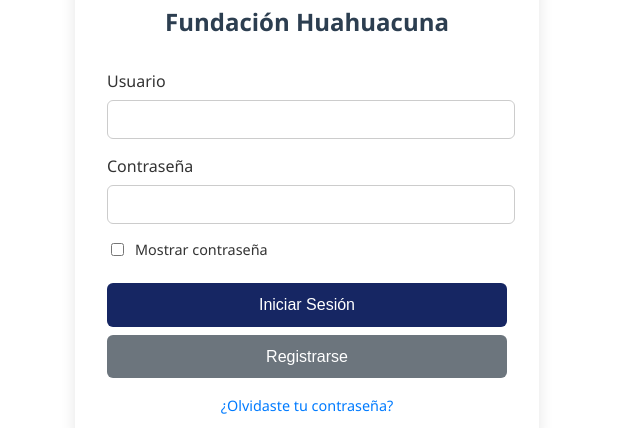
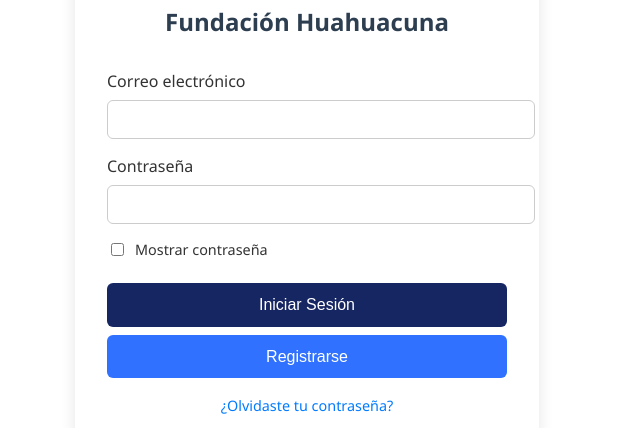
Before and after one commit to Julianaramirez939/HUAHUACUNA-REPOSITORIO, an Angular app: page / in a window 1280 px wide. Shown: the part 317-745 px from the top of the page, without its empty margins (333-973 px from the left). Built offline with nearby package versions, Linux system fonts and the light colour scheme.

Commit message:
Correción del login, en el css y ts (validación del correo electrónico y depuración del código css)

```diff
--- a/src/app/components/login/login.component.css
+++ b/src/app/components/login/login.component.css
@@ -1,13 +1,13 @@
-/* Contenedor principal centrado */
 .login-container {
   max-width: 400px;
   margin: 60px auto;
   padding: 2rem;
-  background-color: #ffffff;
+  background-color: #fff;
   box-shadow: 0 0 15px rgba(0, 0, 0, 0.1);
   border-radius: 12px;
   font-family: "Segoe UI", sans-serif;
 }
+
 .login-logo {
   width: 210px;
   height: 210px;
@@ -15,8 +15,6 @@
   margin: 0 auto;
 }
 
-
-/* Título */
 .login-title {
   text-align: center;
   margin-bottom: 2rem;
@@ -24,7 +22,6 @@
   font-size: 1.5rem;
 }
 
-/* Etiquetas */
 label {
   display: block;
   margin-bottom: 0.5rem;
@@ -32,10 +29,9 @@ label {
   font-weight: 500;
 }
 
-/* Inputs */
 input[type="text"],
 input[type="password"] {
-  width: 95%;
+  width: 100%;
   padding: 0.6rem 0.8rem;
   margin-bottom: 1rem;
   border: 1px solid #ccc;
@@ -49,7 +45,6 @@ input:focus {
   outline: none;
 }
 
-/* Checkbox mostrar contraseña */
 .show-password-checkbox {
   display: flex;
   align-items: center;
@@ -58,34 +53,33 @@ input:focus {
   margin-bottom: 1rem;
 }
 
-/* Botones */
-button {
+.btn-login,
+.btn-register {
   width: 100%;
   padding: 0.8rem;
   margin-top: 0.5rem;
   border: none;
   border-radius: 6px;
-  background-color: #007bff;
   color: white;
   font-size: 1rem;
   cursor: pointer;
   transition: background-color 0.3s ease;
 }
 
-button:hover {
-  background-color: #0056b3;
+.btn-login {
+  background-color:  #162663;
+}
+.btn-login:hover {
+  background-color:  #225a9b;
 }
 
-/* Segundo botón (registro) */
 .btn-register {
-  background-color: #6c757d;
+  background-color: #3072ffff;
+}
+.btn-register:hover {
+  background-color: #298dffff;
 }
 
-.btn-register:hover {
-  background-color: #5a6268;
-}
-
-/* Mensajes de error */
 .input-error {
   border-color: #dc3545;
 }
@@ -97,7 +91,6 @@ button:hover {
   margin-bottom: 0.75rem;
 }
 
-/* Link "¿Olvidaste tu contraseña?" */
 .forgot-password {
   margin-top: 1rem;
   text-align: center;
@@ -112,27 +105,3 @@ button:hover {
 .forgot-password a:hover {
   text-decoration: underline;
 }
-
-.btn-register-submit {
-  width: fit-content;
-  min-width: 140px;
-  display: block;
-  margin: 0 auto 1rem auto;
-  padding: 0.75rem 1.5rem;
-  background-color: #162663;
-  color: white;
-  border: none;
-  border-radius: 0.375rem;
-  font-weight: 600;
-  font-size: 1rem;
-  cursor: pointer;
-  transition: background-color 0.3s ease;
-}
-
-.btn-register-submit:hover {
-  background-color: #1e3a8a;
-}
-
-.btn-login {
-  background-color: #162663;
-}
--- a/src/app/components/login/login.component.html
+++ b/src/app/components/login/login.component.html
@@ -16,7 +16,7 @@
   >
     <!-- USUARIO -->
     <div class="form-group">
-      <label for="email" class="login-label">Usuario</label>
+      <label for="email" class="login-label">Correo electrónico</label>
       <input
         type="text"
         id="email"
@@ -34,6 +34,14 @@
         role="alert"
       >
         El usuario es obligatorio.
+      </p>
+
+      <p
+        *ngIf="f['email'].touched && f['email'].hasError('pattern')"
+        class="error-message"
+        role="alert"
+      >
+        El usuario debe ser una dirección de correo válida.
       </p>
     </div>
 
@@ -70,16 +78,21 @@
     </div>
 
     <!-- BOTONES -->
+   <button
+  type="submit"
+  class="btn-login"
+  [disabled]="formularioLogin.invalid"
+  [attr.aria-disabled]="formularioLogin.invalid"
+>
+  Iniciar Sesión
+</button>
+
+
     <button
-      type="submit"
-      class="btn-login"
-      [disabled]="formularioLogin.invalid || cargando"
-      [attr.aria-disabled]="formularioLogin.invalid || cargando"
+      type="button"
+      class="btn-register"
+      (click)="irARegistro()"
     >
-      {{ cargando ? 'Iniciando sesión...' : 'Iniciar Sesión' }}
-    </button>
-
-    <button type="button" class="btn-register" (click)="irARegistro()">
       Registrarse
     </button>
 
--- a/src/app/components/login/login.component.ts
+++ b/src/app/components/login/login.component.ts
@@ -11,6 +11,11 @@ import Swal from 'sweetalert2';
 import { LoginService } from '../../services/login.service';
 import { CredencialesLogin } from '../../interfaces/credenciales-login';
 
+/**
+ * Componente encargado de gestionar el inicio de sesión de los usuarios
+ * de la Fundación Huahuacuna. Incluye validaciones del formulario,
+ * manejo de errores del backend y navegación posterior al inicio de sesión.
+ */
 @Component({
   selector: 'app-login',
   standalone: true,
@@ -19,46 +24,80 @@ import { CredencialesLogin } from '../../interfaces/credenciales-login';
   styleUrls: ['./login.component.css'],
 })
 export class LoginComponent {
+
+  //Contiene los controles reactivos del formulario de inicio de sesión (email y contraseña).
   formularioLogin: FormGroup;
+
+
+   //Controla la visibilidad del campo de la contraseña.
   mostrarContrasena = false;
-  cargando = false;
 
+  /**
+   * @constructor
+   * Inicializa el formulario reactivo con validaciones básicas.
+   * También inyecta las dependencias necesarias para el manejo de autenticación y navegación.
+   *
+   * @param fb - Constructor de formularios reactivos (FormBuilder)
+   * @param servicioLogin - Servicio encargado de la autenticación
+   * @param enrutador - Servicio de enrutamiento para la navegación entre vistas
+   */
   constructor(
     private fb: NonNullableFormBuilder,
     private servicioLogin: LoginService,
     private enrutador: Router
   ) {
-    // 🔹 Solo validamos que ambos campos sean obligatorios
+    // Definición del formulario con validaciones personalizadas
     this.formularioLogin = this.fb.group({
-      email: ['', [Validators.required]],
+      email: [
+        '',
+        [
+          Validators.required,
+          Validators.pattern(/^[a-zA-Z0-9._%+-]+@gmail\.com$/), // Solo correos Gmail
+        ],
+      ],
       password: ['', [Validators.required]],
     });
   }
 
-
+  /**
+   * @description
+   * Getter que facilita el acceso a los controles del formulario en la plantilla HTML.
+   *
+   * @returns Los controles (FormControls) del formulario de login.
+   */
   get f() {
     return this.formularioLogin.controls;
   }
 
+  /**
+   * @description
+   * Alterna entre mostrar y ocultar la contraseña en el campo correspondiente.
+   */
   alternarContrasena(): void {
     this.mostrarContrasena = !this.mostrarContrasena;
   }
 
+  /**
+   * @description
+   * Envía el formulario al backend para autenticar al usuario.
+   * Si la autenticación es exitosa, muestra un mensaje de éxito y redirige al dashboard.
+   * En caso de error, muestra un mensaje descriptivo con información del fallo.
+   */
   enviarFormulario(): void {
     console.log('✅ Entró a enviarFormulario');
 
+    // Si el formulario no es válido, se marcan los campos como tocados para mostrar los errores
     if (this.formularioLogin.invalid) {
       this.formularioLogin.markAllAsTouched();
       return;
     }
 
+    // Se obtienen los valores del formulario en un objeto tipado
     const credenciales: CredencialesLogin = this.formularioLogin.getRawValue();
-    this.cargando = true;
 
+    // Llamada al servicio de autenticación
     this.servicioLogin.iniciarSesion(credenciales).subscribe({
       next: async (respuesta) => {
-        this.cargando = false;
-
         await Swal.fire({
           icon: 'success',
           title: respuesta.message || 'Inicio de sesión exitoso',
@@ -66,11 +105,10 @@ export class LoginComponent {
           showConfirmButton: false,
         });
 
-        // this.enrutador.navigate(['/dashboard']);
+        // Redirige al dashboard tras un login exitoso
+        this.irADashboard();
       },
       error: async (error) => {
-        this.cargando = false;
-
         console.error('❌ Error recibido en componente:', error);
 
         const backendMessage = error?.message || 'Error al iniciar sesión';
@@ -83,13 +121,26 @@ export class LoginComponent {
           title: backendMessage,
           text:
             validationErrors ||
-            'El usuario o la contraseña son incorrectos'
+            'El usuario o la contraseña son incorrectos',
         });
       },
     });
   }
 
+  /**
+   * @description
+   * Redirige al usuario a la vista de registro.
+   */
   irARegistro(): void {
     this.enrutador.navigate(['/registro']);
   }
+
+  /**
+   * @description
+   * Redirige al usuario a la vista principal del sistema (dashboard) tras iniciar sesión
+   * si todo fue exitoso.
+   */
+  irADashboard(): void {
+    this.enrutador.navigate(['/dashboard']);
+  }
 }
```
